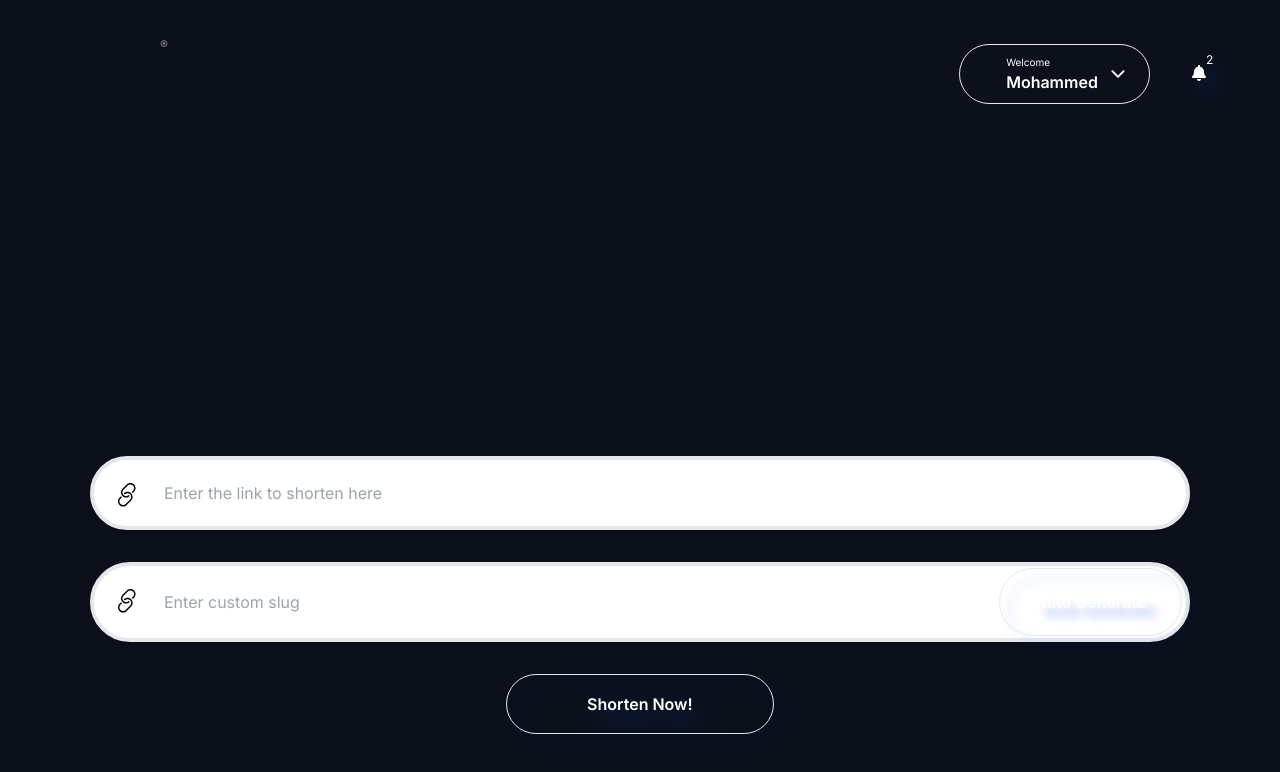
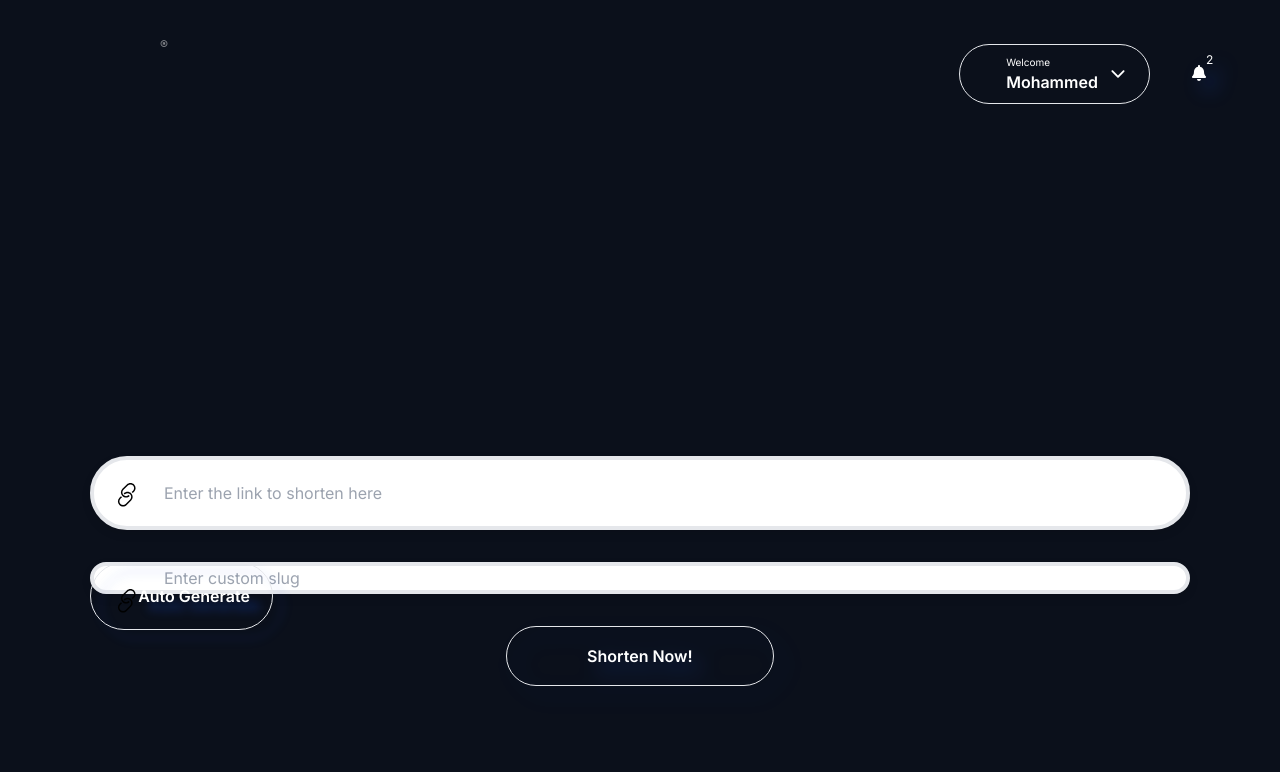
Before and after one commit to techlosetbootcamp/URL-Shortner-App-Minahil, a Next.js app: page /url/add in a window 1280 px wide. Shown: the top 772 px of the page. Built offline with nearby package versions, Linux system fonts and the light colour scheme.

Commit message:
added crud functionality for shorened urls

```diff
--- /dev/null
+++ b/src/(components)/addUrlForm/addUrlForm.tsx
@@ -0,0 +1,59 @@
+"use client"
+import { TfiLink } from "react-icons/tfi";
+import Button from "../button/Button";
+import useAddUrlForm from "./useAddUrlForm";
+
+const AddUrlForm=()=>{
+    const {url, setUrl,loading}=useAddUrlForm();
+    return (
+        <form
+        className="flex flex-col gap-[32px] items-center justify-center mt-[352px] mb-[435px]"
+        action=""
+      >
+        <div className="relative flex flex-col gap-[32px] w-[1100px]">
+          <i className="absolute left-[25px] top-[24px] text-text_secondary">
+            <TfiLink className="w-[25px] h-[28px]" />
+          </i>
+          <input
+            style={{
+              borderColor:
+                "linear-gradient(89.92deg, #144EE3 -0.02%, #EB568E 18.86%, #A353AA 64.49%, #144EE3 100.67%)",
+            }}
+            className="shadow-custom border-4 bg-input_bg_clr border-input_border_clr rounded-[48px] py-[21px] pr-[25.19px] pl-[70px] text-text_secondary"
+            type="text"
+            placeholder="Enter the link to shorten here"
+            value={url}
+            onChange={(e)=>setUrl(e.target.value)} disabled={loading}
+          />
+        </div>
+        <div className="relative flex flex-col gap-[32px] w-[1100px]">
+          <i className="absolute left-[25px] top-[24px] text-text_secondary">
+            <TfiLink className="w-[25px] h-[28px]" />
+          </i>
+          <input
+            style={{
+              borderColor:
+                "linear-gradient(89.92deg, #144EE3 -0.02%, #EB568E 18.86%, #A353AA 64.49%, #144EE3 100.67%)",
+            }}
+            className="shadow-custom border-4 bg-input_bg_clr border-input_border_clr rounded-[48px] py-[24px] pr-[25.19px] pl-[70px] text-text_secondary"
+            type="text"
+            placeholder="Enter custom slug"
+          />
+
+          <button
+            style={{
+              width: "183px",
+              filter: "drop-shadow(10px 9px 5px rgba(20, 78, 227, 0.38)",
+            }}
+            type="submit"
+            className="absolute right-2 top-[5.5px] font-semibold bg-brand_primary_blue border border-brand_primary_blue text-white rounded-[48px] py-[21px] pr-[25.05px] pl-[25px]"
+          >
+            Auto Generate
+          </button>
+        </div>
+
+        <Button text="Shorten Now!" width="268px"/>
+      </form>
+    );
+};
+export default AddUrlForm;
--- /dev/null
+++ b/src/(components)/addUrlForm/useAddUrlForm.ts
@@ -0,0 +1,11 @@
+"use client"
+import { useState } from "react";
+
+const useAddUrlForm=()=>{
+    const [url, setUrl]=useState<string>("");
+    const [loading, setLoading]=useState<boolean>(false);
+
+
+    return {url, setUrl,loading};
+};
+export default useAddUrlForm;
--- a/src/(components)/linkData/LinkData.tsx
+++ b/src/(components)/linkData/LinkData.tsx
@@ -9,7 +9,7 @@ import useLinkData from "./useLinkData";
 import { useAppSelector } from "@/hooks";
 
 const LinkTable = () => {
-  const urlss = useAppSelector((state) => state.url.urls?.length);
+  //const urlss = useAppSelector((state) => state.url.urls?.length);
   const { urls, handleCopy, handleToggleStatus,formatDate,handleEdit,handleDelete } = useLinkData();
   if (!urls) return <div className="text-white">Loading</div>;
   console.log(urls[1]);
@@ -18,7 +18,7 @@ const LinkTable = () => {
   return (
     <div className="flex flex-col gap-[3px]">
       <div className="text-text_secondary py-[21px] pr-[25.19px] pl-[25px] bg-input_bg_clr flex items-center justify-between">
-        <div>Short Link {urlss}</div>
+        <div>Short Link</div>
         <div>Original Link</div>
         <div>QR Code</div>
         <div>Clicks</div>
--- a/src/app/(pages)/url/add/page.tsx
+++ b/src/app/(pages)/url/add/page.tsx
@@ -3,8 +3,9 @@ import Logo from "@/(components)/logo/Logo";
 import { TfiLink } from "react-icons/tfi";
 import { IoIosArrowDown } from "react-icons/io";
 import { FaBell } from "react-icons/fa";
+import AddUrlForm from "@/(components)/addUrlForm/addUrlForm";
 
-function Edit() {
+const Add=()=> {
   return (
     <>
       <header className="mt-[44px]">
@@ -32,53 +33,8 @@ function Edit() {
           </div>
         </div>
       </header>
-      <form
-        className="flex flex-col gap-[32px] items-center justify-center mt-[352px] mb-[435px]"
-        action=""
-      >
-        <div className="relative flex flex-col gap-[32px] w-[1100px]">
-          <i className="absolute left-[25px] top-[24px] text-text_secondary">
-            <TfiLink className="w-[25px] h-[28px]" />
-          </i>
-          <input
-            style={{
-              borderColor:
-                "linear-gradient(89.92deg, #144EE3 -0.02%, #EB568E 18.86%, #A353AA 64.49%, #144EE3 100.67%)",
-            }}
-            className="shadow-custom border-4 bg-input_bg_clr border-input_border_clr rounded-[48px] py-[21px] pr-[25.19px] pl-[70px] text-text_secondary"
-            type="text"
-            placeholder="Enter the link to shorten here"
-          />
-        </div>
-        <div className="relative flex flex-col gap-[32px] w-[1100px]">
-          <i className="absolute left-[25px] top-[24px] text-text_secondary">
-            <TfiLink className="w-[25px] h-[28px]" />
-          </i>
-          <input
-            style={{
-              borderColor:
-                "linear-gradient(89.92deg, #144EE3 -0.02%, #EB568E 18.86%, #A353AA 64.49%, #144EE3 100.67%)",
-            }}
-            className="shadow-custom border-4 bg-input_bg_clr border-input_border_clr rounded-[48px] py-[24px] pr-[25.19px] pl-[70px] text-text_secondary"
-            type="text"
-            placeholder="Enter custom slug"
-          />
-
-          <button
-            style={{
-              width: "183px",
-              filter: "drop-shadow(10px 9px 5px rgba(20, 78, 227, 0.38)",
-            }}
-            type="submit"
-            className="absolute right-2 top-[5.5px] font-semibold bg-brand_primary_blue border border-brand_primary_blue text-white rounded-[48px] py-[21px] pr-[25.05px] pl-[25px]"
-          >
-            Auto Generate
-          </button>
-        </div>
-
-        <Button text="Shorten Now!" width="268px"/>
-      </form>
+      <AddUrlForm/>
     </>
   );
-}
-export default Edit;
+};
+export default Add;
--- a/src/middleware.ts
+++ b/src/middleware.ts
@@ -5,7 +5,7 @@ import { getToken } from "next-auth/jwt";
 export async function middleware(request: NextRequest) {
   const path = request.nextUrl.pathname;
   const isPublicPath = path === "/login" || path === "/register" || path === "/" ||  path === "/password/forgot" || path === "/password/reset" ;
-  const isPath = path === "/dashboard" || path === "/password/change" || path === "/profile" || path === "/profile/edit";
+  const isPath = path === "/dashboard" || path === "/password/change" || path === "/profile" || path === "/profile/edit" || path === "/url/add";
 
   const token = await getToken({
     req: request,
@@ -35,5 +35,6 @@ export const config = {
     "/password/reset",
     "/profile",
     "/profile/edit",
+    "/url/add"
   ],
 };
```
